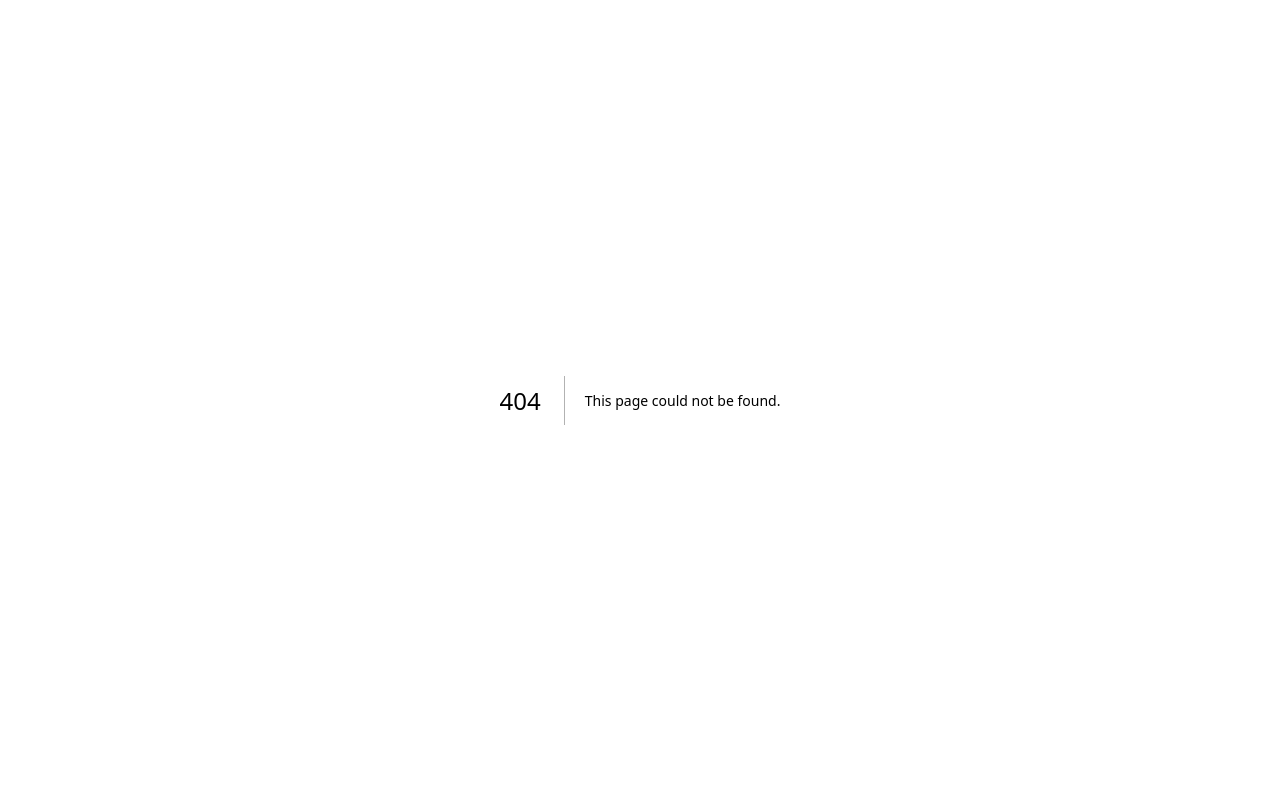
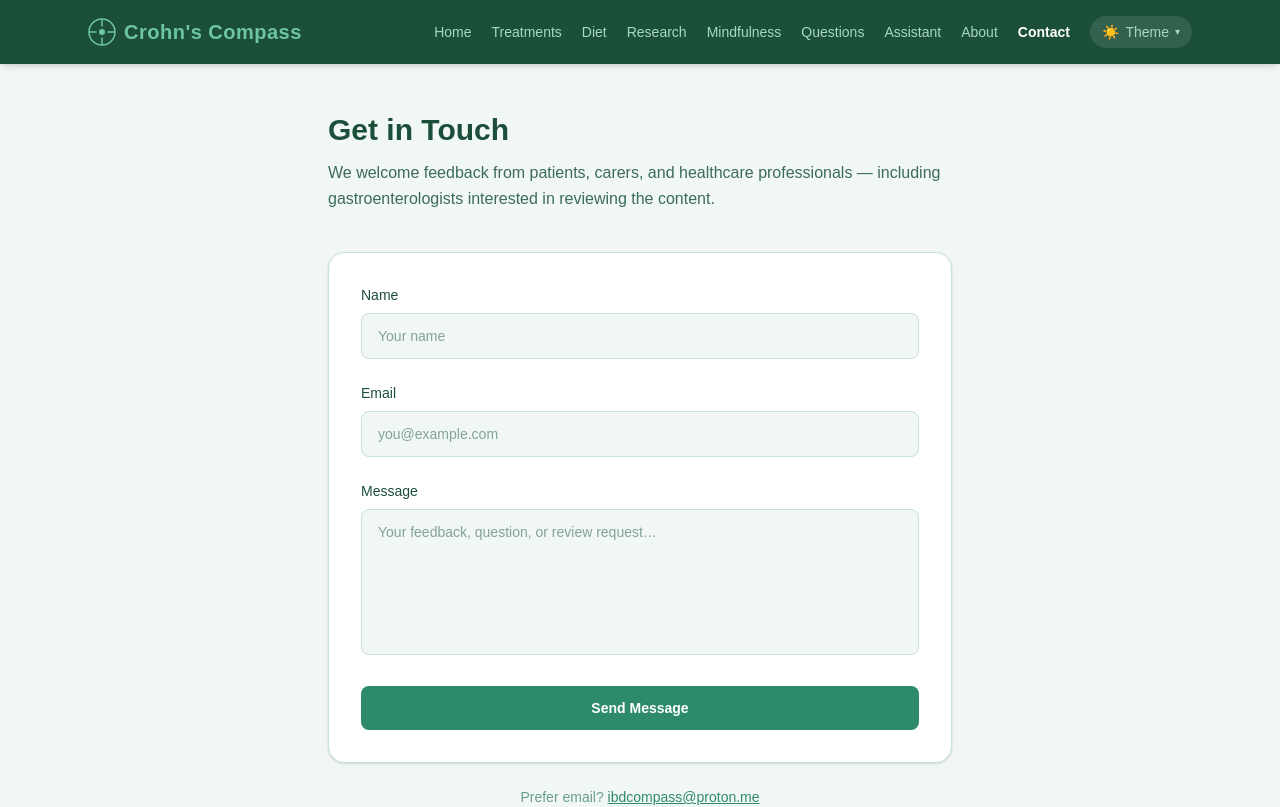
Before and after one commit to VRLes/crohns-compass, a Next.js app: page /contact in a window 1280 px wide. Before the commit this address had no page. Shown: the top 807 px of the page. Built offline with nearby package versions, Linux system fonts and the light colour scheme.

Commit message:
Add contact page and tidy nav labels

```diff
--- a/app/components/Nav.tsx
+++ b/app/components/Nav.tsx
@@ -19,9 +19,10 @@ export default function Nav({ active }: { active: string }) {
     { href: "/diet", label: "Diet" },
     { href: "/research", label: "Research" },
     { href: "/mindfulness", label: "Mindfulness" },
-    { href: "/doctor-questions", label: "Doctor Questions" },
-    { href: "/ask-the-assistant", label: "Ask the Assistant" },
-    { href: "/about", label: "About" },
+               { href: "/doctor-questions", label: "Questions" },
+    { href: "/ask-the-assistant", label: "Assistant" },
+      { href: "/about", label: "About" },
+    { href: "/contact", label: "Contact" },
   ];
 
   const themes: { value: Theme; label: string; icon: string }[] = [
--- /dev/null
+++ b/app/contact/page.tsx
@@ -0,0 +1,204 @@
+"use client";
+
+import { useState } from "react";
+import Nav from "../components/Nav";
+
+export default function ContactPage() {
+  const [status, setStatus] = useState<"idle" | "sending" | "success" | "error">("idle");
+
+  async function handleSubmit(e: React.FormEvent<HTMLFormElement>) {
+    e.preventDefault();
+    setStatus("sending");
+
+    const form = e.currentTarget;
+    const data = {
+      access_key: "d9432812-9e44-4847-bc09-e30828950547",
+      name: (form.elements.namedItem("name") as HTMLInputElement).value,
+      email: (form.elements.namedItem("email") as HTMLInputElement).value,
+      message: (form.elements.namedItem("message") as HTMLTextAreaElement).value,
+      subject: "Crohn's Compass – Feedback / Review Request",
+    };
+
+    try {
+      const res = await fetch("https://api.web3forms.com/submit", {
+        method: "POST",
+        headers: { "Content-Type": "application/json" },
+        body: JSON.stringify(data),
+      });
+      const json = await res.json();
+      setStatus(json.success ? "success" : "error");
+    } catch {
+      setStatus("error");
+    }
+  }
+
+  return (
+    <div style={{ backgroundColor: "var(--bg-page)", minHeight: "100vh" }}>
+      <Nav active="/contact" />
+
+      <main className="max-w-2xl mx-auto px-6 py-12">
+
+        {/* Header */}
+        <div className="mb-10">
+          <h1 className="text-3xl font-bold mb-3" style={{ color: "var(--text-primary)" }}>
+            Get in Touch
+          </h1>
+          <p className="text-base leading-relaxed" style={{ color: "var(--text-secondary)" }}>
+            We welcome feedback from patients, carers, and healthcare professionals —
+            including gastroenterologists interested in reviewing the content.
+          </p>
+        </div>
+
+        {/* Form card */}
+        <div
+          className="rounded-2xl p-8 shadow-sm"
+          style={{ backgroundColor: "var(--bg-card)", border: "1px solid var(--border-color)" }}
+        >
+          {status === "success" ? (
+            /* Success state */
+            <div className="text-center py-8">
+              <div className="text-4xl mb-4">✅</div>
+              <h2 className="text-xl font-semibold mb-2" style={{ color: "var(--text-primary)" }}>
+                Message sent
+              </h2>
+              <p style={{ color: "var(--text-secondary)" }}>
+                Thanks for reaching out. We'll be in touch soon.
+              </p>
+              <button
+                onClick={() => setStatus("idle")}
+                className="mt-6 text-sm underline"
+                style={{ color: "var(--text-muted)" }}
+              >
+                Send another message
+              </button>
+            </div>
+          ) : (
+            <form onSubmit={handleSubmit} className="space-y-6">
+
+              {/* Name */}
+              <div>
+                <label
+                  htmlFor="name"
+                  className="block text-sm font-medium mb-2"
+                  style={{ color: "var(--text-primary)" }}
+                >
+                  Name
+                </label>
+                <input
+                  id="name"
+                  name="name"
+                  type="text"
+                  required
+                  placeholder="Your name"
+                  className="w-full rounded-lg px-4 py-3 text-sm outline-none transition-colors"
+                  style={{
+                    backgroundColor: "var(--bg-page)",
+                    border: "1px solid var(--border-color)",
+                    color: "var(--text-primary)",
+                  }}
+                />
+              </div>
+
+              {/* Email */}
+              <div>
+                <label
+                  htmlFor="email"
+                  className="block text-sm font-medium mb-2"
+                  style={{ color: "var(--text-primary)" }}
+                >
+                  Email
+                </label>
+                <input
+                  id="email"
+                  name="email"
+                  type="email"
+                  required
+                  placeholder="you@example.com"
+                  className="w-full rounded-lg px-4 py-3 text-sm outline-none transition-colors"
+                  style={{
+                    backgroundColor: "var(--bg-page)",
+                    border: "1px solid var(--border-color)",
+                    color: "var(--text-primary)",
+                  }}
+                />
+              </div>
+
+              {/* Message */}
+              <div>
+                <label
+                  htmlFor="message"
+                  className="block text-sm font-medium mb-2"
+                  style={{ color: "var(--text-primary)" }}
+                >
+                  Message
+                </label>
+                <textarea
+                  id="message"
+                  name="message"
+                  required
+                  rows={6}
+                  placeholder="Your feedback, question, or review request…"
+                  className="w-full rounded-lg px-4 py-3 text-sm outline-none transition-colors resize-none"
+                  style={{
+                    backgroundColor: "var(--bg-page)",
+                    border: "1px solid var(--border-color)",
+                    color: "var(--text-primary)",
+                  }}
+                />
+              </div>
+
+              {/* Error message */}
+              {status === "error" && (
+                <p className="text-sm" style={{ color: "#e05252" }}>
+                  Something went wrong. Please try again or email us directly at ibdcompass@proton.me
+                </p>
+              )}
+
+              {/* Submit */}
+              <button
+                type="submit"
+                disabled={status === "sending"}
+                className="w-full py-3 rounded-lg text-sm font-semibold transition-opacity"
+                style={{
+                  backgroundColor: "#2E8B6A",
+                  color: "#ffffff",
+                  opacity: status === "sending" ? 0.7 : 1,
+                }}
+              >
+                {status === "sending" ? "Sending…" : "Send Message"}
+              </button>
+
+            </form>
+          )}
+        </div>
+
+        {/* Fallback note */}
+        <p className="text-center text-sm mt-6" style={{ color: "var(--text-muted)" }}>
+          Prefer email?{" "}
+           <a href="mailto:ibdcompass@proton.me" style={{ color: "#2E8B6A" }} className="underline">ibdcompass@proton.me</a>
+        </p>
+
+      </main>
+
+      {/* Footer — matches all other pages */}
+      <footer
+        className="mt-16 py-8 text-center text-sm"
+        style={{
+          backgroundColor: "var(--footer-bg)",
+          borderTop: "1px solid var(--border-color)",
+          color: "var(--text-muted)",
+        }}
+      >
+        <p>
+          Crohn's Compass — For informational purposes only. Always consult your gastroenterologist.{" "}
+          <span
+            className="text-xs font-medium px-2 py-0.5 rounded-full"
+            style={{ backgroundColor: "var(--bg-accent)", color: "var(--text-primary)" }}
+          >
+            UC Coming Soon
+          </span>
+        </p>
+      </footer>
+    </div>
+  );
+}
--- a/app/layout.tsx
+++ b/app/layout.tsx
@@ -1,3 +1,4 @@
+import { Analytics } from '@vercel/analytics/react';
 import type { Metadata } from "next";
 import { Geist, Geist_Mono } from "next/font/google";
 import "./globals.css";
@@ -31,6 +32,7 @@ export default function RootLayout({ children }: LayoutProps<"/">) {
         <ThemeProvider>
           {children}
         </ThemeProvider>
+        <Analytics />
       </body>
     </html>
   );
--- a/package.json
+++ b/package.json
@@ -10,6 +10,7 @@
   },
   "dependencies": {
     "@anthropic-ai/sdk": "^0.120.0",
+    "@vercel/analytics": "^2.0.1",
     "next": "16.3.2",
     "react": "19.2.8",
     "react-dom": "19.2.8"
```
Also changed, not shown: 2 other files (tests, documents, lock files or other folders).
